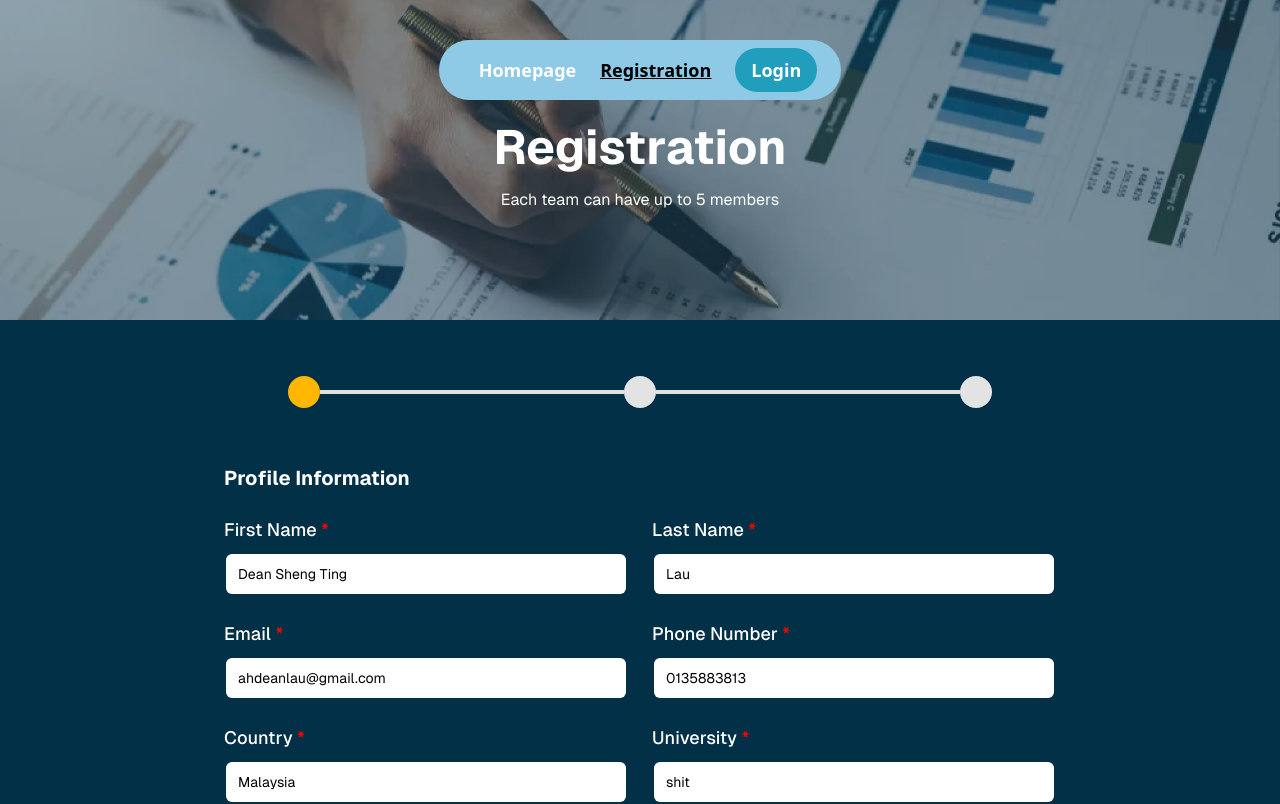
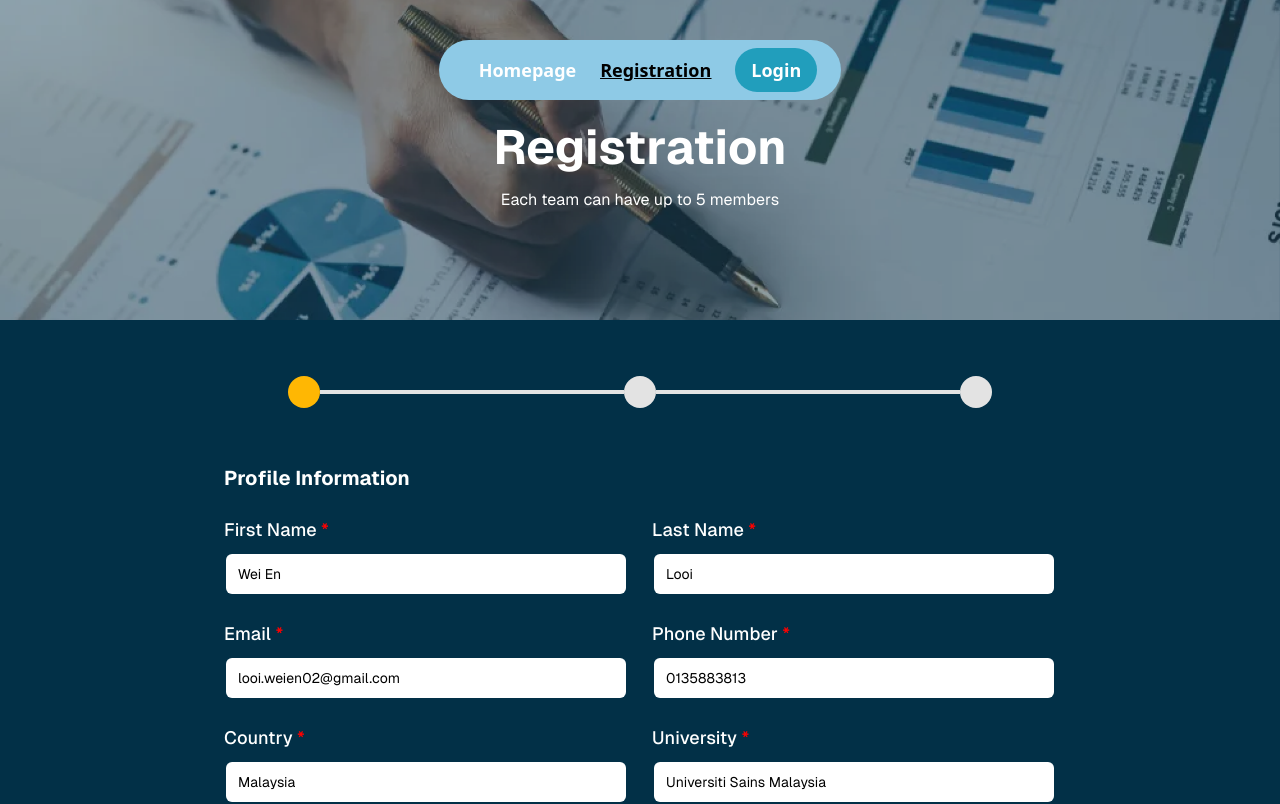
Before and after one commit to diminecjean/hackfinity, a Next.js app: page /registration in a window 1280 px wide. Shown: the top 804 px of the page. Built offline with nearby package versions, Linux system fonts and the light colour scheme; no server answers.

Commit message:
update defualt form field values

```diff
--- a/src/app/registration/page.js
+++ b/src/app/registration/page.js
@@ -332,16 +332,14 @@ export default function Registration() {
         resolver: zodResolver(formSchema),
         mode: "onChange",
         defaultValues: {
-            first_name: "Dean Sheng Ting",
-            last_name: "Lau",
-            email: "ahdeanlau@gmail.com",
+            first_name: "Wei En",
+            last_name: "Looi",
+            email: "looi.weien02@gmail.com",
             phone: "0135883813",
             country: "Malaysia",
-            university: "shit",
-            password: "Qsm8896!",
-            confirmPassword: "Qsm8896!",
-            // password: "sdf",
-            // confirmPassword: "sdf",
+            university: "Universiti Sains Malaysia",
+            password: "",
+            confirmPassword: "",
             team_name: "",
             team_code: "",
         },
```
